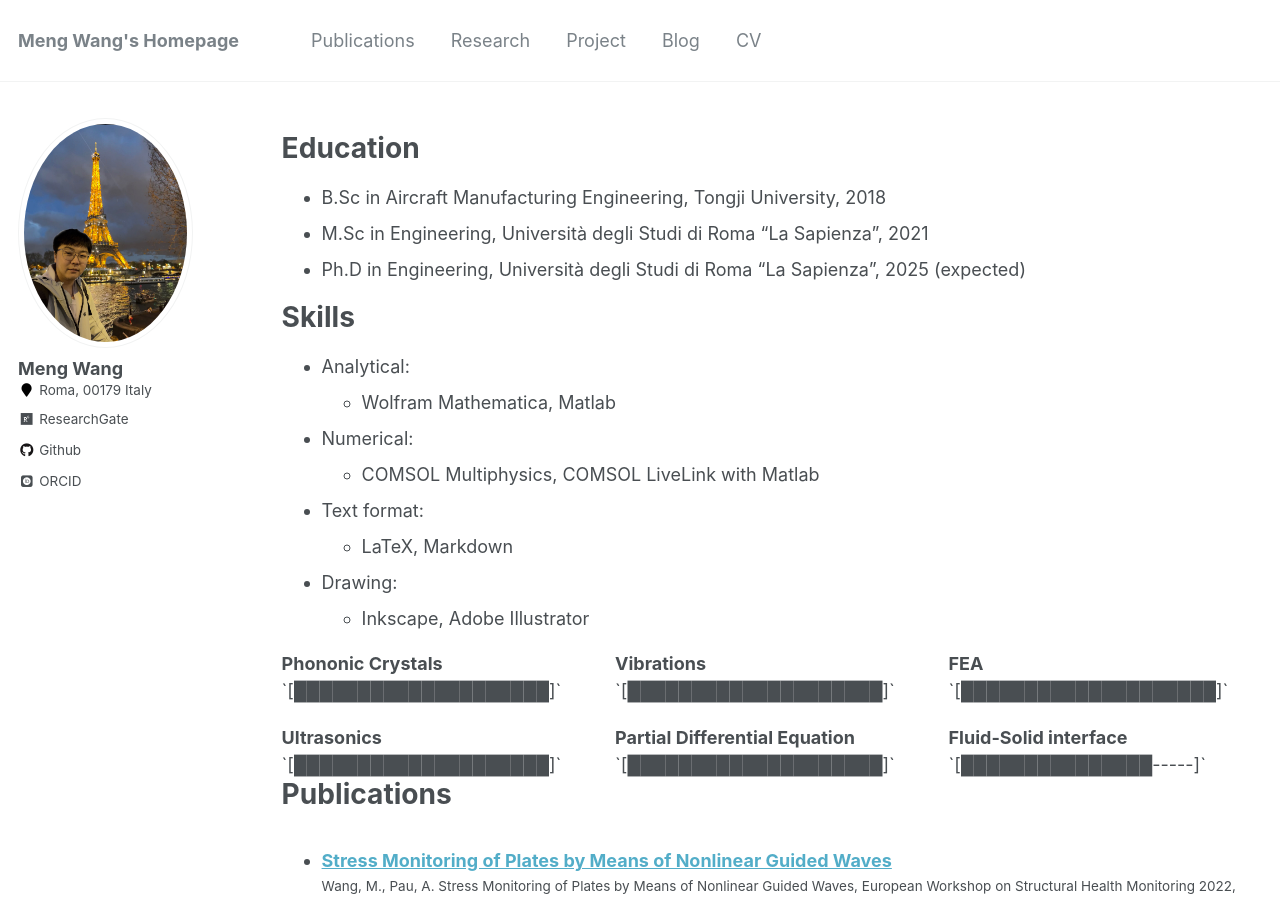
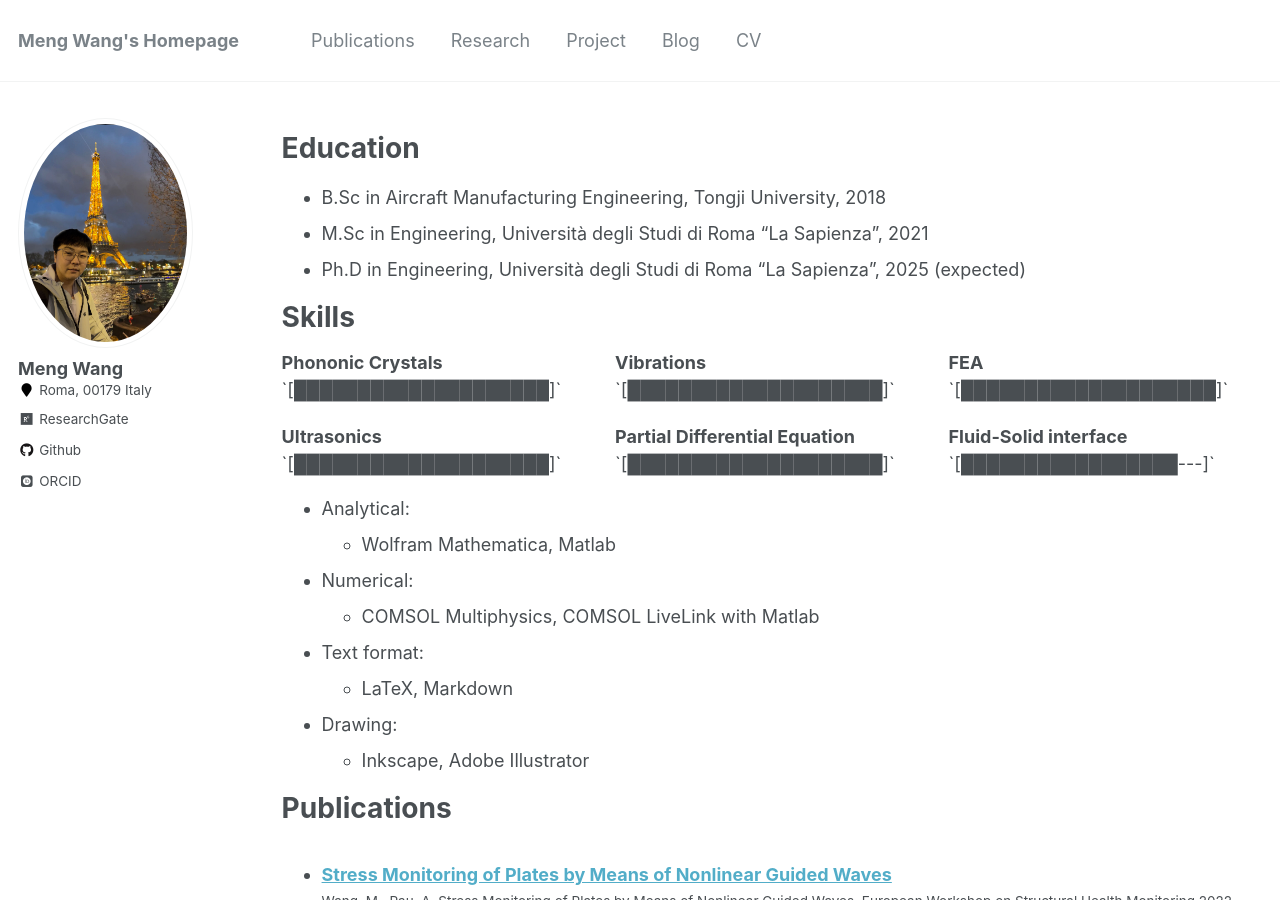
Before and after one commit to wang-meng-web/wang-meng-web.github.io, a Jekyll site: the page built from _pages/cv.md, in a window 1280 px wide and 900 px high. Built offline with Jekyll 4.4.1, drawn with Linux system fonts in a browser that asks for light colours; some web fonts are replaced; part of the change alters nothing that is shown.

Commit message:
Update cv.md

```diff
--- a/_pages/cv.md
+++ b/_pages/cv.md
@@ -18,14 +18,6 @@ Education
 
 Skills
 ======
-* Analytical:
-  * Wolfram Mathematica, Matlab
-* Numerical:
-  * COMSOL Multiphysics, COMSOL LiveLink with Matlab
-* Text format:
-  * LaTeX, Markdown
-* Drawing:
-  * Inkscape, Adobe Illustrator
 
 <div style="display: flex; flex-wrap: wrap; gap: 20px;">
   <div style="flex: 1 1 30%; min-width: 200px;">
@@ -50,9 +42,20 @@ Skills
   </div>
   <div style="flex: 1 1 30%; min-width: 200px;">
     <strong>Fluid-Solid interface</strong><br>
-    `[███████████████-----]`
+    `[█████████████████---]`
   </div>
 </div>
+
+
+
+* Analytical:
+  * Wolfram Mathematica, Matlab
+* Numerical:
+  * COMSOL Multiphysics, COMSOL LiveLink with Matlab
+* Text format:
+  * LaTeX, Markdown
+* Drawing:
+  * Inkscape, Adobe Illustrator
 
 
 
```
